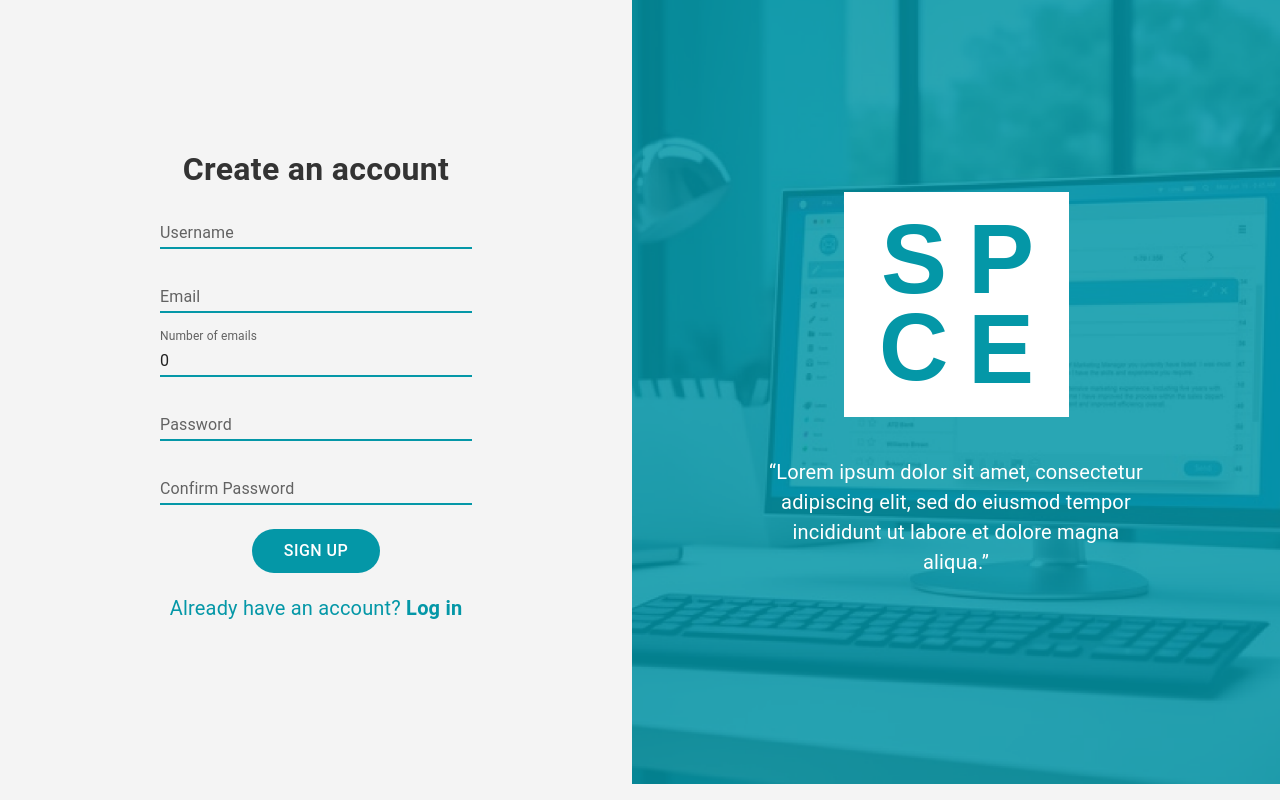
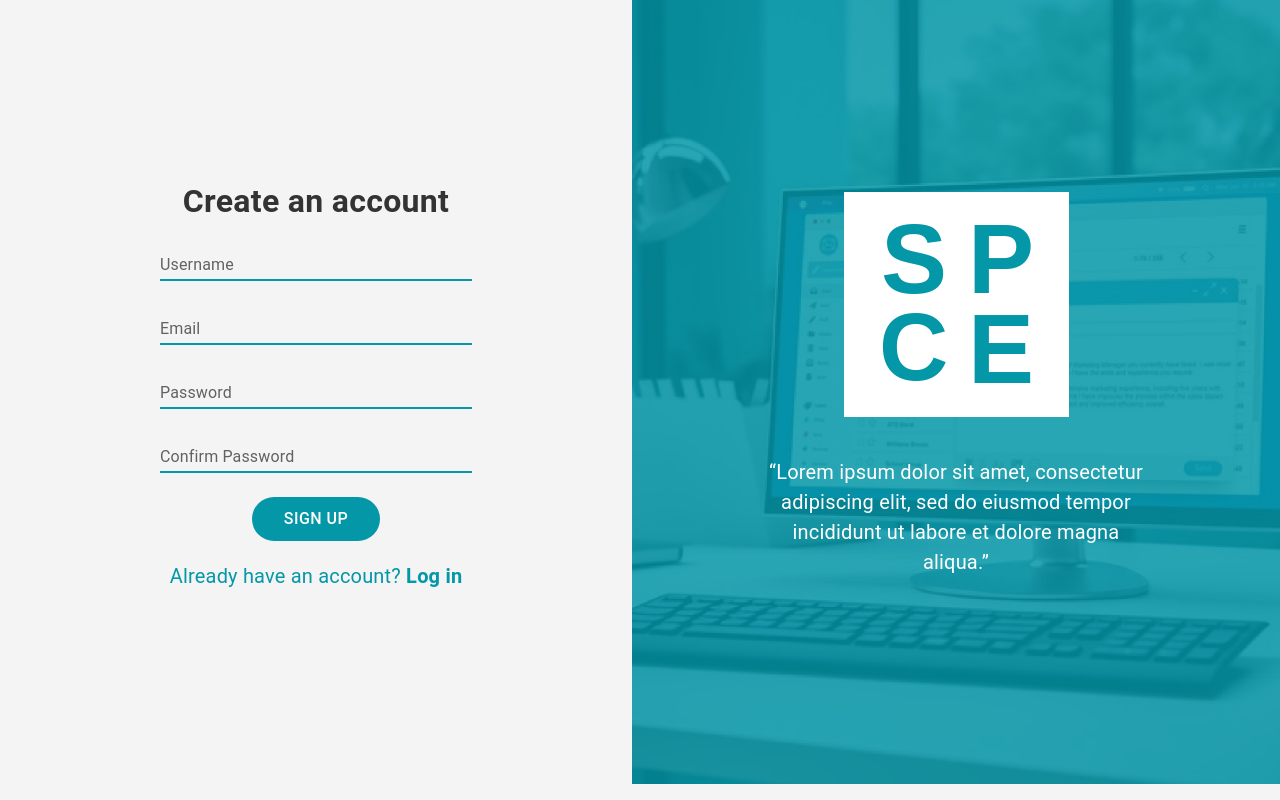
Before and after one commit to Chandanpt/spce-dev, a Next.js app: page /sign-up in a window 1280 px wide. Built offline with nearby package versions, Linux system fonts and the light colour scheme.

Commit message:
The number of emails section is removed.

```diff
--- a/src/pages/sign-up/index.tsx
+++ b/src/pages/sign-up/index.tsx
@@ -16,7 +16,7 @@ import axios from "axios";
 export interface Credentials {
   username: string;
   email: string;
-  emailQuantity: number;
+  // emailQuantity: number;
   password: string;
   confirmpassword: string;
   [key: string]: string | number;
@@ -26,7 +26,7 @@ const Signup = () => {
   const [credentials, setCredentials] = useState<Credentials>({
     username: "",
     email: "",
-    emailQuantity: 0,
+    // emailQuantity: 0,
     password: "",
     confirmpassword: "",
   });
@@ -155,10 +155,13 @@ const Signup = () => {
                   name={item}
                   type={index > 2 ? "password" : "text"}
                   label={
-                    index === 4
+                    // index === 4
+                    //   ? "Confirm Password"
+                    //   : index === 2
+                    //   ? "Number of emails"
+                    //   : item.charAt(0).toUpperCase() + item.slice(1)
+                    index === 3
                       ? "Confirm Password"
-                      : index === 2
-                      ? "Number of emails"
                       : item.charAt(0).toUpperCase() + item.slice(1)
                   }
                   variant="standard"
```
